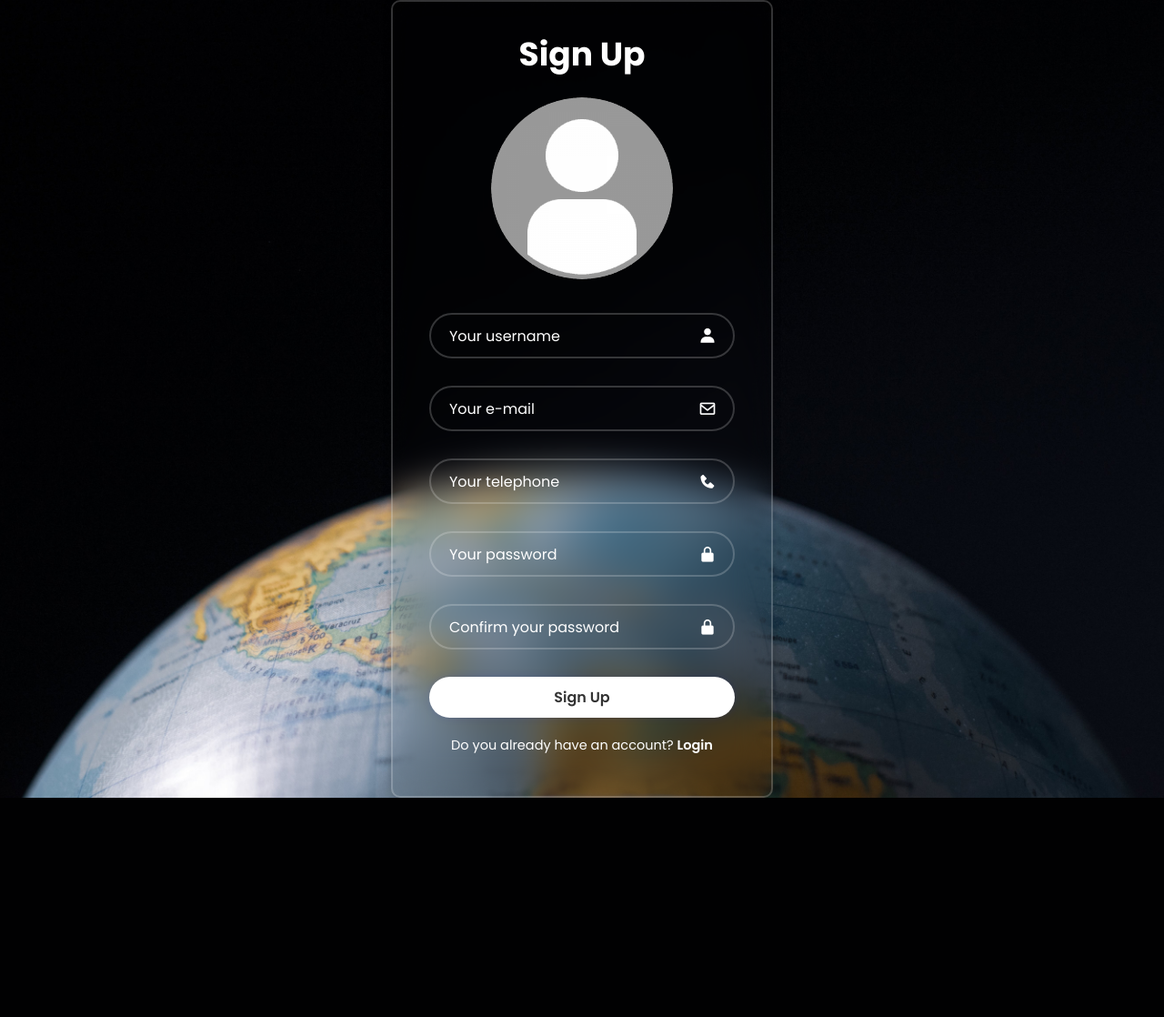
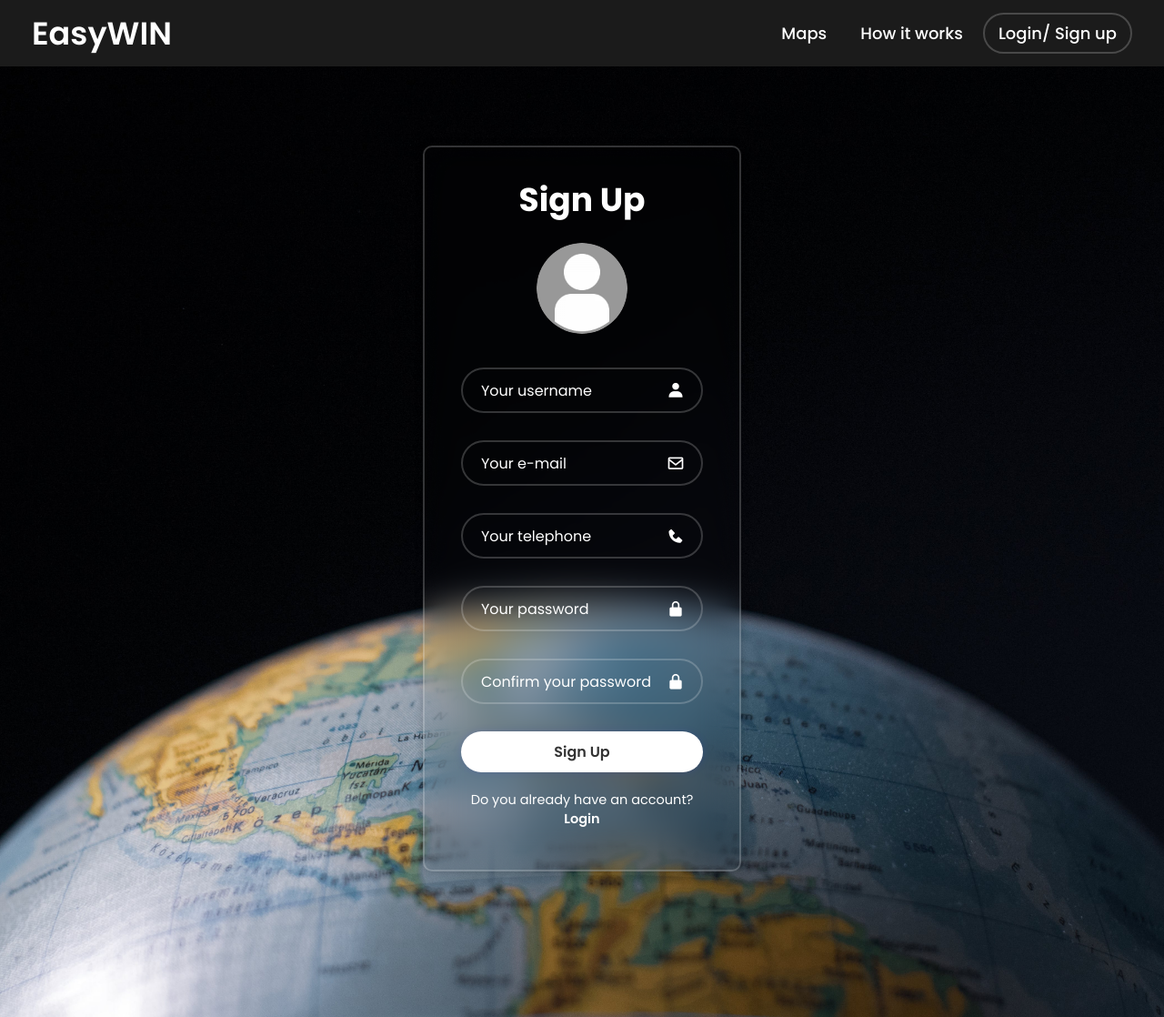
Before and after one commit to simaopbf/EaSywIN, a PHP site: page /Register.html in a window 1280 px wide. Shown: the whole page at 91% size. Before the commit the page ends 877 px from the top, so only its background shows below. Run offline with PHP 8.4, Linux system fonts and the light colour scheme.

Commit message:
melhorei e pus a nav em tudo

```diff
--- a/Register.html
+++ b/Register.html
@@ -12,6 +12,19 @@
 <head>
 
 <body>
+    <nav>
+        <div class="menu">
+            <div class="logo">
+                <a href="homepage.html">EasyWIN</a>
+            </div>
+            <ul>
+                <li><a href="#">Maps</a> </li>
+                <li><a href="#">How it works</a> </li>
+                <li><a class="backgroundcolor" href="Login.html">Login/ Sign up</a> </li>
+
+            </ul>
+        </div>
+    </nav>
 
     <div class="wrapper">
         <form action="">
--- a/styleregister.css
+++ b/styleregister.css
@@ -10,15 +10,68 @@
 body {
     display: flex;
     justify-content: center;
-    align-items: center;
     min-height: 100vh;
     background: url(pexels-patrik-felker-6220559.jpg) no-repeat;
     background-size: cover;
     background-position: center;
 }
 
+nav{
+    position: fixed;
+    background: #1b1b1b;
+    width: 100%;
+    margin: auto;
+    padding: 10px 0;
+    z-index: 12;
+}
+nav .menu{
+    max-width: 1250px;
+    margin: auto;
+    display: flex;
+    align-items: center;
+    justify-content: space-between;
+    padding: 0 20px;
+}
+.menu .logo a{
+    text-decoration: none;
+    color:#fff;
+    font-size: 35px;
+    font-weight: 600;
+}
+.menu ul{
+    display: inline-flex;
+}
+
+.menu ul li{
+    list-style: none;
+    margin-left: 7px;
+}
+
+.menu ul li:first-child{
+    margin-left: 0px;
+}
+.menu ul li a{
+    text-decoration: none;
+    color:#fff;
+    font-size: 18px;
+    font-weight: 500;
+    padding: 8px 15px;
+    border-radius: 25px;
+    transition: all 0.3s ease;
+}
+.menu ul li a:hover{
+    font-weight: 530;
+    background:whitesmoke;
+    color:#000000;
+}
+.backgroundcolor{
+    border: 2px solid rgba(255, 255, 255, .2);
+}
 .wrapper {
-    width: 420px;
+    height: 100%;
+    margin-top: 20vh;
+    margin-bottom: 20vh;
+    width: 350px;
     background:transparent;
     border: 2px solid rgba(255, 255, 255, .2);
     backdrop-filter: blur(20px);
@@ -36,8 +89,8 @@ body {
 }
 
 .image-container #profile-image{
-    width: 200px;
-    height: 200px;
+    width: 100px;
+    height: 100px;
     background-size: cover;
     border-radius: 50%;
     cursor: pointer;
```
Also changed, not shown: Login.html (+13 -1 lines), home.css (+39 -10 lines), homepage.html (+16 -3 lines), stylelogin.css (+56 -3 lines), airbnb alugar.png (added).
